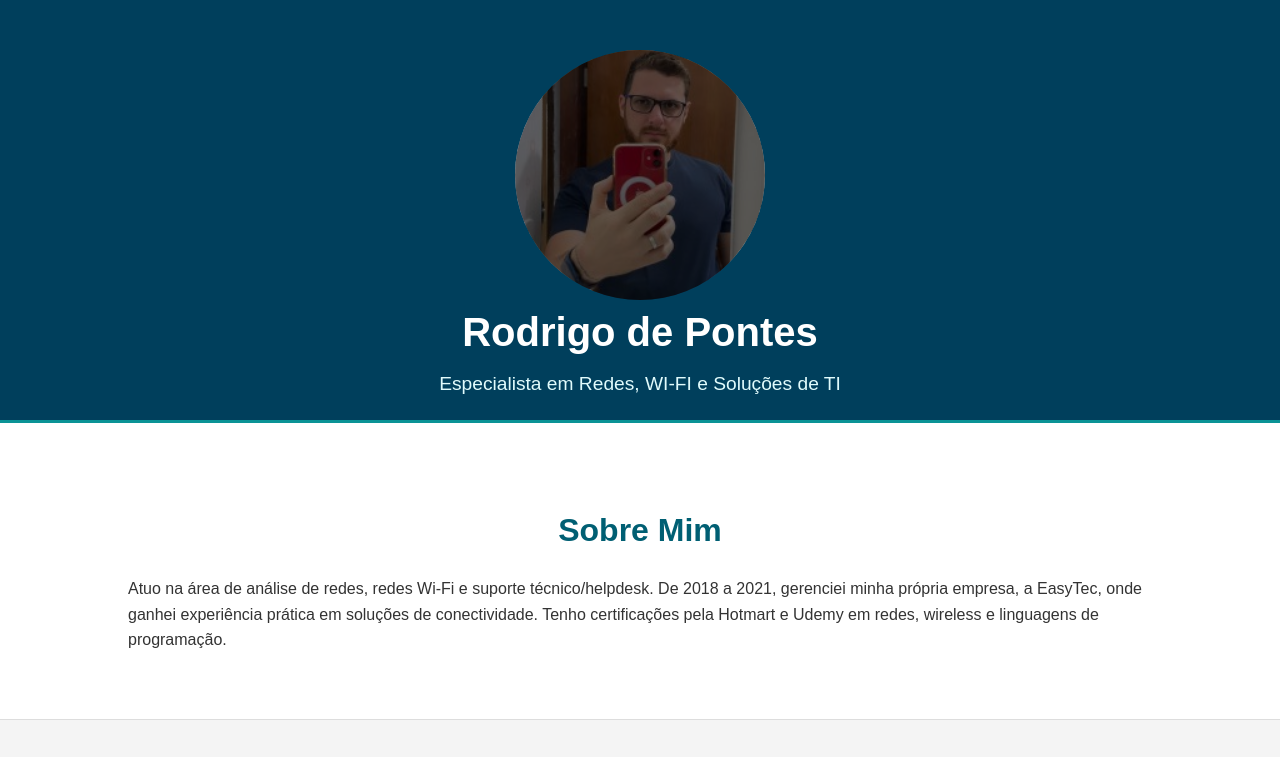
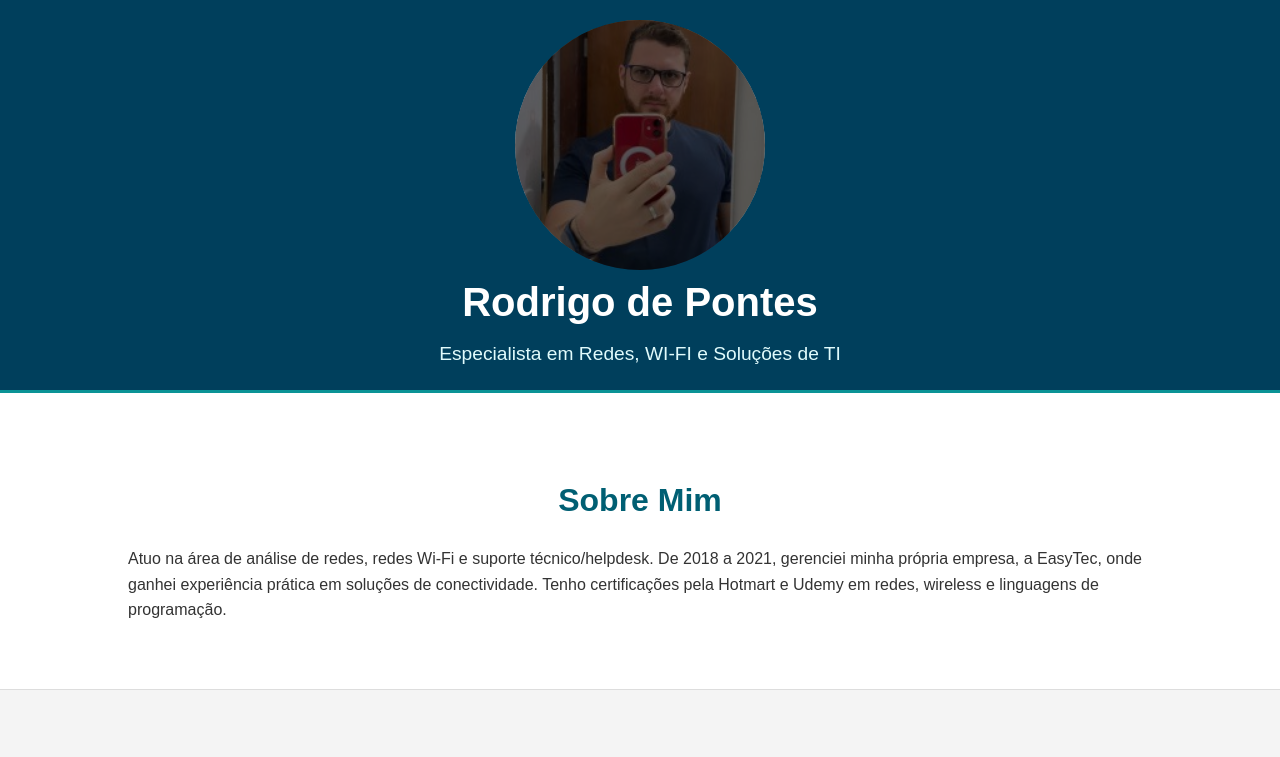
Before and after one commit to rod3goh/site_portfolio, a plain HTML site: page index.html in a window 1280 px wide. Shown: the top 757 px of the page. Drawn offline with Linux system fonts and the light colour scheme.

Commit message:
Update style.css

```diff
--- a/style.css
+++ b/style.css
@@ -44,8 +44,7 @@ a:hover {
 header {
   background: #003f5c; /* Azul escuro para o header */
   color: #fff;
-  padding-top: 30px;
-  min-height: 150px;
+
   text-align: center;
   border-bottom: #0a9396 3px solid;
 }
```
